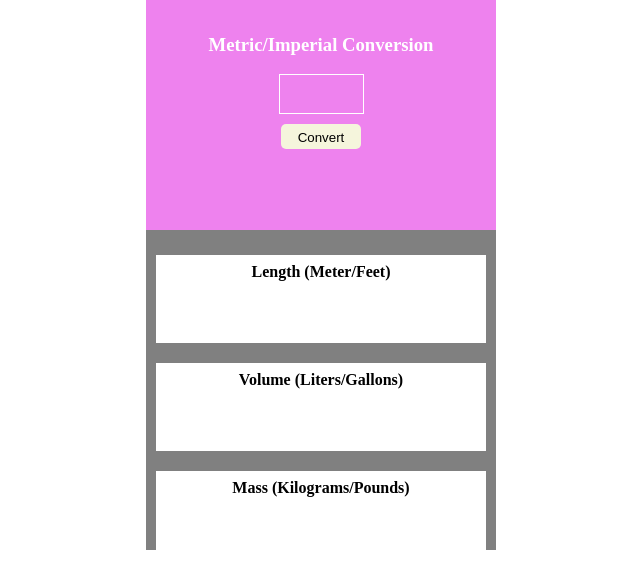
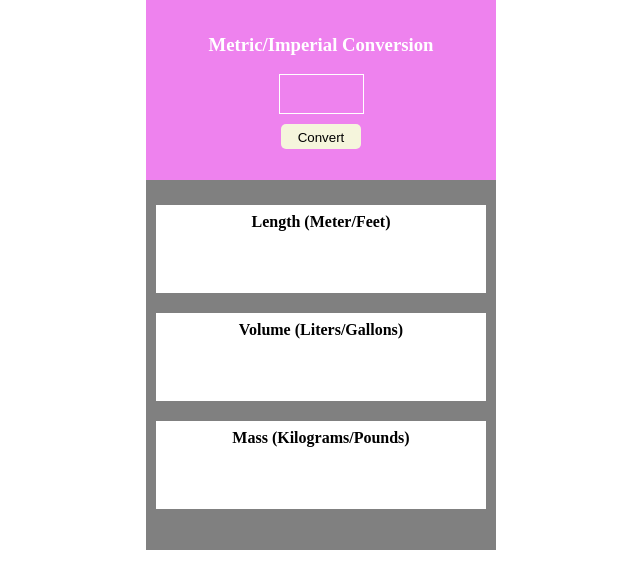
Before and after one commit to iabbakr/unit-converter, a plain HTML site: page index.html in a window 1280 px wide. Shown: the whole page, without its empty margins (319-959 px from the left). Drawn offline with Linux system fonts and the light colour scheme.

Commit message:
Update index.css

```diff
--- a/index.css
+++ b/index.css
@@ -12,7 +12,7 @@ body {
 
 }
 .row1{
-    height: 200;
+    height: 150px;
     width: auto;
     margin: 0;
     background-color: violet;
```
